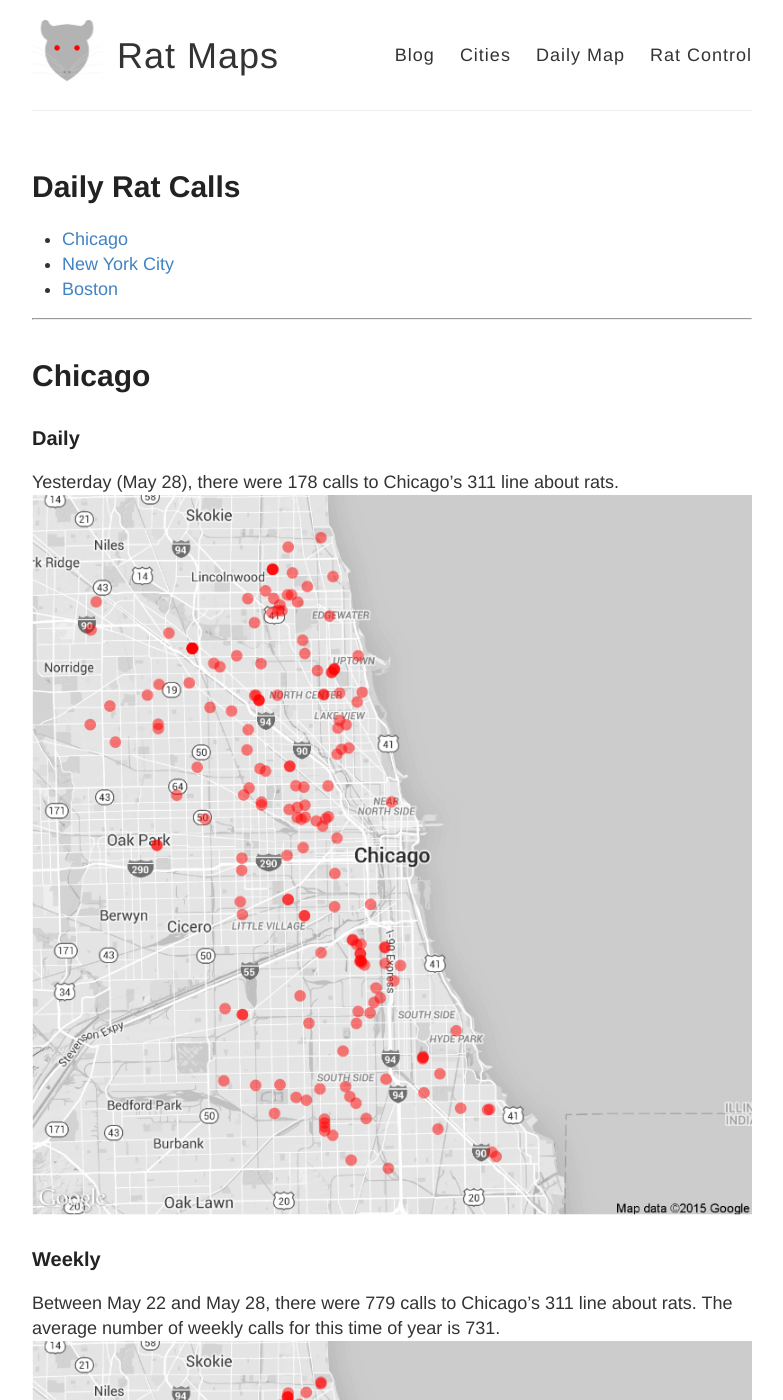
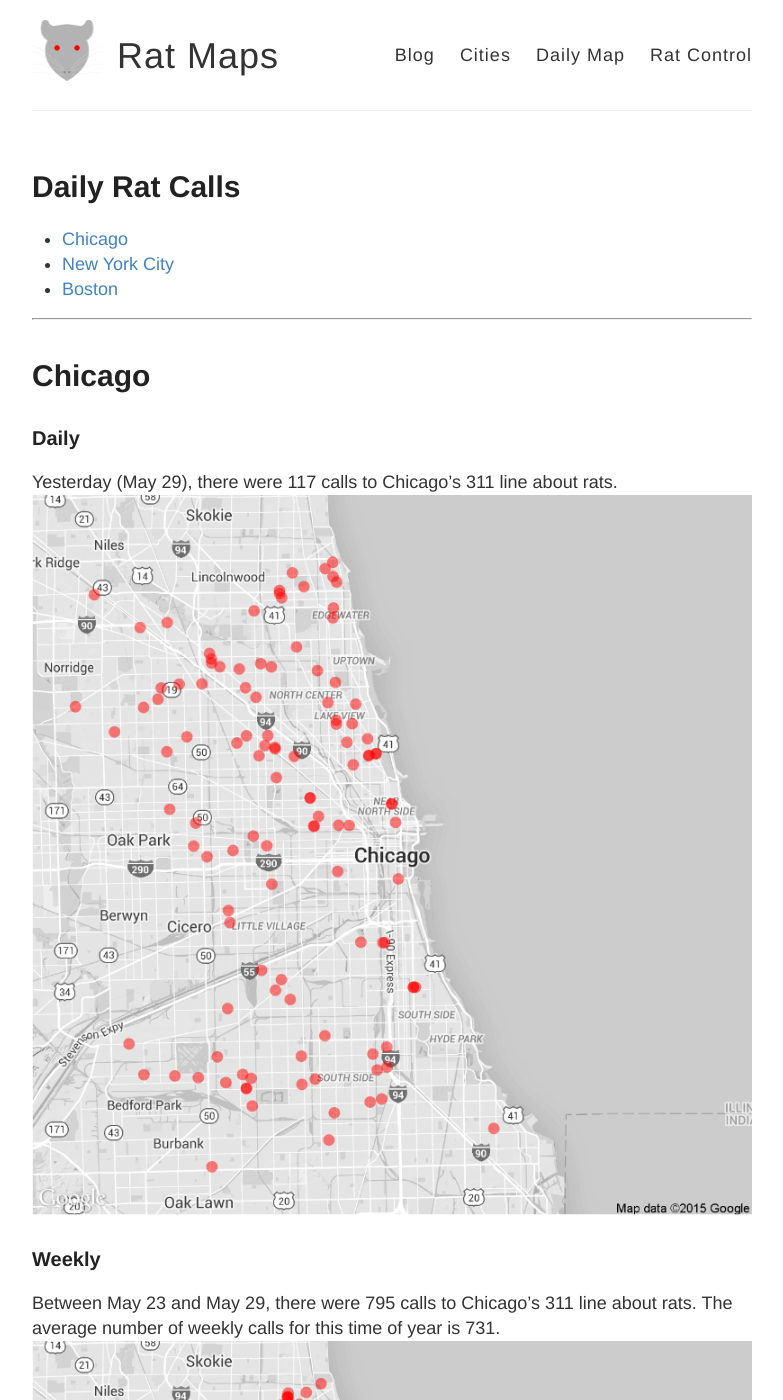
Before and after one commit to DanielHadley/ratmaps, a Jekyll site: the page built from daily.md, in a window 1280 px wide and 1400 px high. Shown: the whole window, without its empty margins (248-1031 px from the left). Built offline with Jekyll 4.4.1, drawn with Linux system fonts in a browser that asks for light colours; comment, search, counter and statistics services are not loaded; some of the changed text lies outside the part shown.

Commit message:
Daily Maps

```diff
--- a/daily.md
+++ b/daily.md
@@ -15,22 +15,22 @@ tags: Chicago NYC weekly daily rats
 
 ### Daily
 
-Yesterday (May 28), there were 178 calls to Chicago's 311 line about rats.
+Yesterday (May 29), there were 117 calls to Chicago's 311 line about rats.
 ![Chicago rat calls to 311 weekly map]({{ site.cityimages }}/daily/Chicago_Rat_Map_Daily.png)
 
 ### Weekly
-Between May 22 and May 28, there were 779 calls to Chicago's 311 line about rats. The average number of weekly calls for this time of year is 731.
+Between May 23 and May 29, there were 795 calls to Chicago's 311 line about rats. The average number of weekly calls for this time of year is 731.
 ![Chicago rat calls to 311 weekly map]({{ site.cityimages }}/daily/Chicago_Rat_Map_Weekly.png)
 ***
 # New York City <a id="nyc"><a>
 
 ### Daily
 
-Yesterday (May 28), there were 0 calls to New York City's 311 line about rats.
+Yesterday (May 29), there were 0 calls to New York City's 311 line about rats.
 ![NYC rat calls to 311 weekly map]({{ site.cityimages }}/daily/NYC_Rat_Map_Daily.png)
 
 ### Weekly
-Between May 22 and May 28, there were 0 calls to New York City's 311 line about rats. The average number of weekly calls for this time of year is 271.
+Between May 23 and May 29, there were 0 calls to New York City's 311 line about rats. The average number of weekly calls for this time of year is 271.
 ![NYC rat calls to 311 weekly map]({{ site.cityimages }}/daily/NYC_Rat_Map_Weekly.png)
 
 Each red dot represents one call about a rat seen in that location. The dots are transparent, so multiple calls from one location will be seen as a solid dot. The usual caveats apply: more calls do not necessarily mean that there are more rats in that location than other parts of the city. A cluster of dots could indicate that one resident is unusually vocal about rodents in his or her neighborhood. Also, more densely populated neighborhoods tend to make more calls to 311.
```
Also changed, not shown: images/pages/daily/Chicago_Rat_Map_Daily.png, images/pages/daily/Chicago_Rat_Map_Weekly.png, images/pages/daily/NYC_Rat_Map_Daily.png, images/pages/daily/NYC_Rat_Map_Weekly.png.
